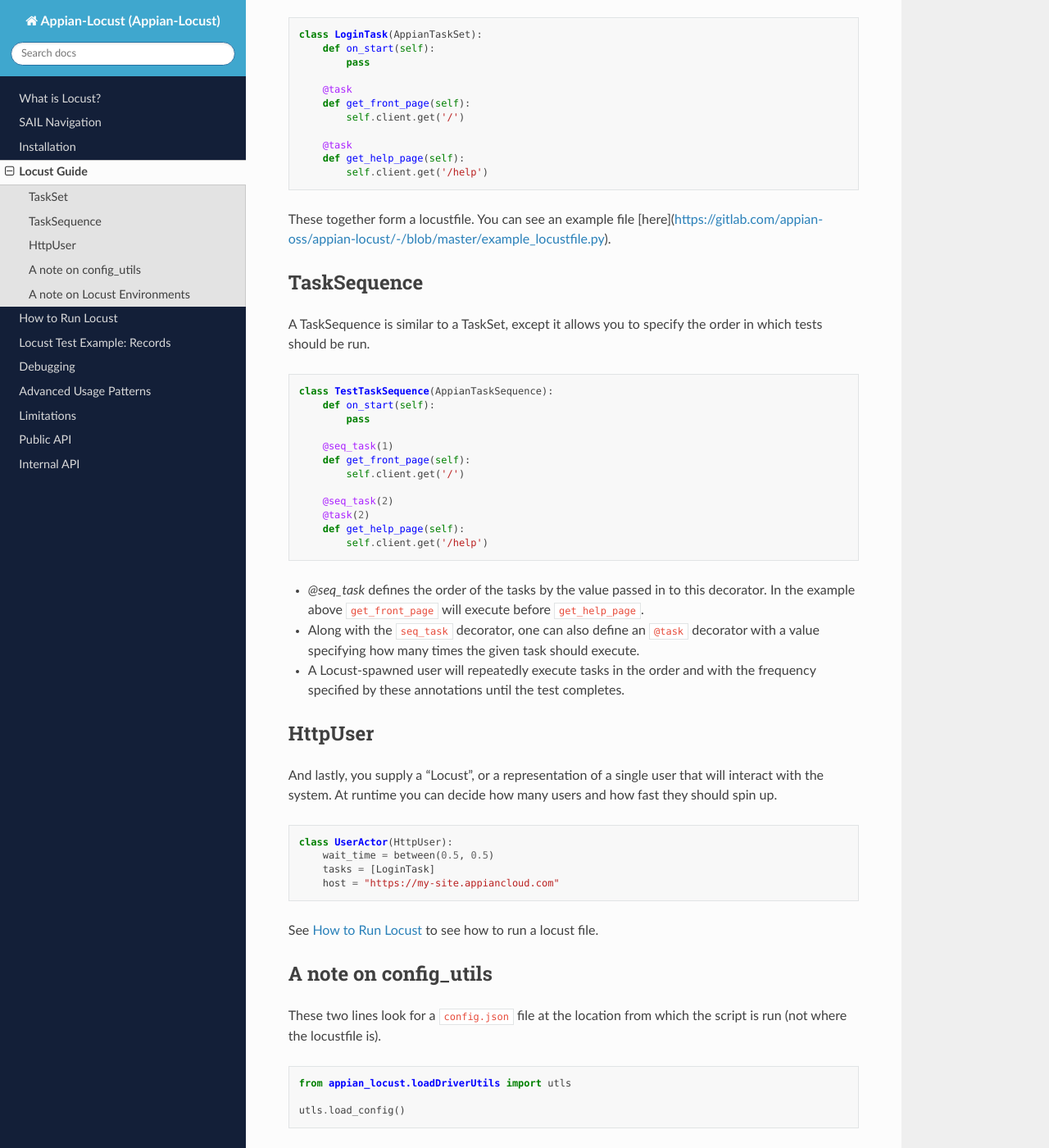
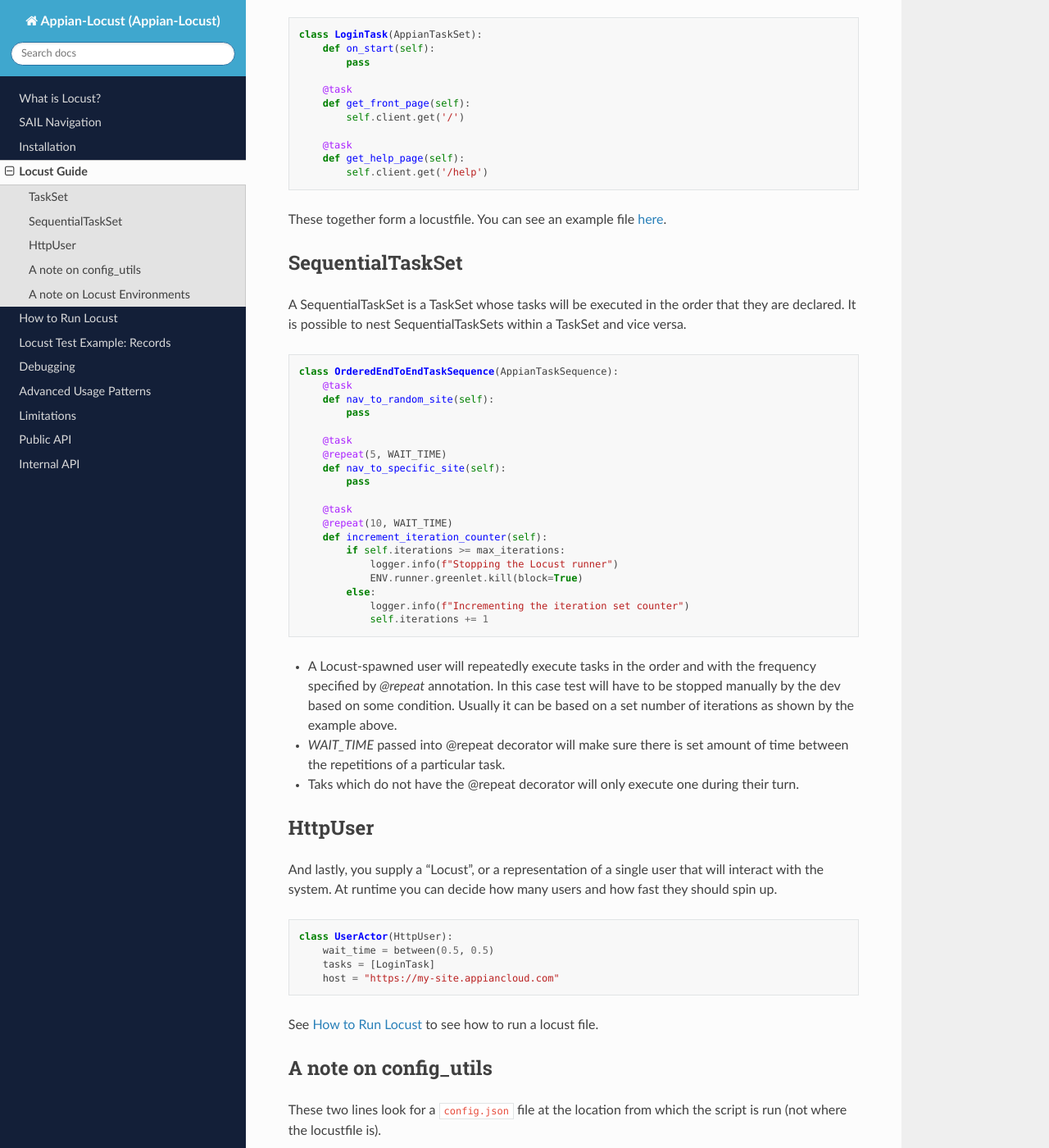
Before and after one commit to dkiltyhc/appian-locust-hc-fork, a Sphinx documentation site: the page built from appian_locust/docs/source/basic_usage.rst, in a window 1280 px wide and 1400 px high, scrolled down 463 px. Shown: the whole window at 82% size. Built offline with Sphinx 7.4.7 and the Read the Docs theme 2.0.0, drawn with Linux system fonts in a browser that asks for light colours.

Commit message:
Fix documentation for sequential task set

```diff
--- a/appian_locust/docs/source/basic_usage.rst
+++ b/appian_locust/docs/source/basic_usage.rst
@@ -34,30 +34,38 @@
 
 
 
-These together form a locustfile. You can see an example file [here](https://gitlab.com/appian-oss/appian-locust/-/blob/master/example_locustfile.py).
+These together form a locustfile. You can see an example file `here <https://gitlab.com/appian-oss/appian-locust/-/blob/master/example_locustfile.py>`_.
 
-TaskSequence
+SequentialTaskSet
 ********************************************
-A TaskSequence is similar to a TaskSet, except it allows you to specify the order in which tests should be run.
+A SequentialTaskSet is a TaskSet whose tasks will be executed in the order that they are declared. It is possible to nest SequentialTaskSets within a TaskSet and vice versa.
 
 .. code-block:: python
 
-    class TestTaskSequence(AppianTaskSequence):
-        def on_start(self):
+    class OrderedEndToEndTaskSequence(AppianTaskSequence):
+        @task
+        def nav_to_random_site(self):
             pass
 
-        @seq_task(1)
-        def get_front_page(self):
-            self.client.get('/')
+        @task
+        @repeat(5, WAIT_TIME)
+        def nav_to_specific_site(self):
+            pass
 
-        @seq_task(2)
-        @task(2)
-        def get_help_page(self):
-            self.client.get('/help')
+        @task
+        @repeat(10, WAIT_TIME)
+        def increment_iteration_counter(self):
+            if self.iterations >= max_iterations:
+                logger.info(f"Stopping the Locust runner")
+                ENV.runner.greenlet.kill(block=True)
+            else:
+                logger.info(f"Incrementing the iteration set counter")
+                self.iterations += 1
 
-- `@seq_task` defines the order of the tasks by the value passed in to this decorator. In the example above ``get_front_page`` will execute before ``get_help_page``.
-- Along with the ``seq_task`` decorator, one can also define an ``@task`` decorator with a value specifying how many times the given task should execute.
-- A Locust-spawned user will repeatedly execute tasks in the order and with the frequency specified by these annotations until the test completes.
+- A Locust-spawned user will repeatedly execute tasks in the order and with the frequency specified by `@repeat` annotation. In this case test will have to be stopped
+  manually by the dev based on some condition. Usually it can be based on a set number of iterations as shown by the example above.
+- `WAIT_TIME` passed into @repeat decorator will make sure there is set amount of time between the repetitions of a particular task.
+- Taks which do not have the @repeat decorator will only execute one during their turn.
 
 HttpUser
 ********************************************
```
